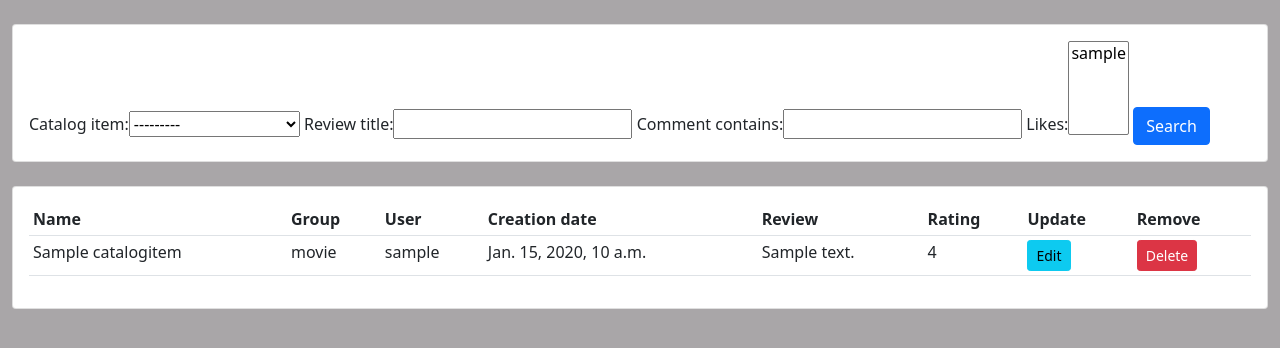
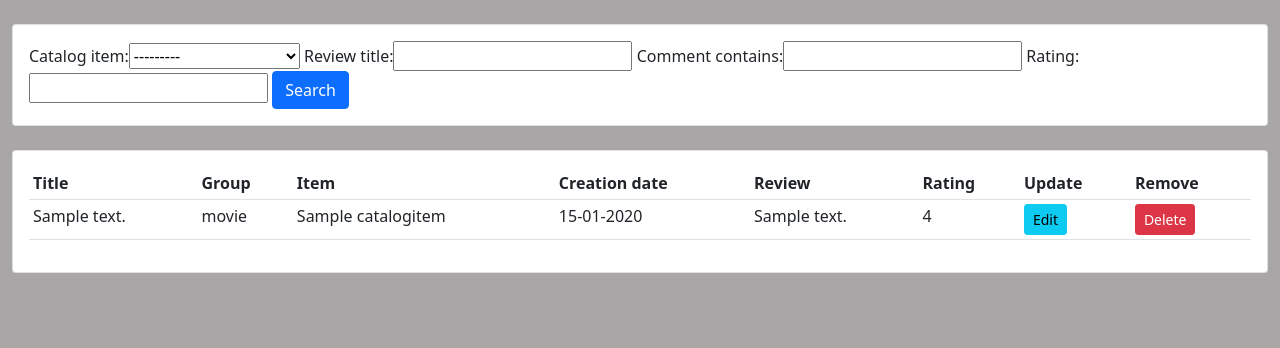
Before and after one commit to marina-plnv/course_project, a Django app: page /user-reviews/ in a window 1280 px wide. Shown: the part 56-404 px from the top of the page. Run offline with Django 3.2, Linux system fonts and the light colour scheme; a user stored in the database is signed in; tables that the repository leaves empty hold one stand-in row (values such as "Sample post"); some libraries are stand-ins or nearby versions.

Commit message:
userreview changed

```diff
--- a/main/filters.py
+++ b/main/filters.py
@@ -12,4 +12,4 @@ class ReviewFilter(django_filters.FilterSet):
     class Meta:
         model = Review
         fields = '__all__'
-        exclude = ['user', 'date', 'rating']
+        exclude = ['user', 'date', 'likes']
--- a/main/templates/main/userreviews.html
+++ b/main/templates/main/userreviews.html
@@ -28,9 +28,9 @@
         <div class="card card-body">
             <table class="table table-sm table-md">
                 <tr>
-                    <th>Name</th>
+                    <th>Title</th>
                     <th>Group</th>
-                    <th>User</th>
+                    <th>Item</th>
                     <th>Creation date</th>
                     <th>Review</th>
                     <th>Rating</th>
@@ -39,10 +39,10 @@
                 </tr>
                 {% for review in reviews %}
                 <tr>
+                    <td>{{review.review_title}}</td>
+                    <td>{{review.catalog_item.group}}</td>
                     <td>{{review.catalog_item.name}}</td>
-                    <td>{{review.catalog_item.group}}</td>
-                    <td>{{review.user}}</td>
-                    <td>{{review.date}}</td>
+                    <td>{{review.date|date:"d-m-Y" }}</td>
                     <td>{{review.comment|safe}}</td>
                     <td>{{review.rating}}</td>
                     <td><a class="btn btn-sm btn-info" href="{% url 'main:editreview' review.id %}">Edit</a></td>
```
